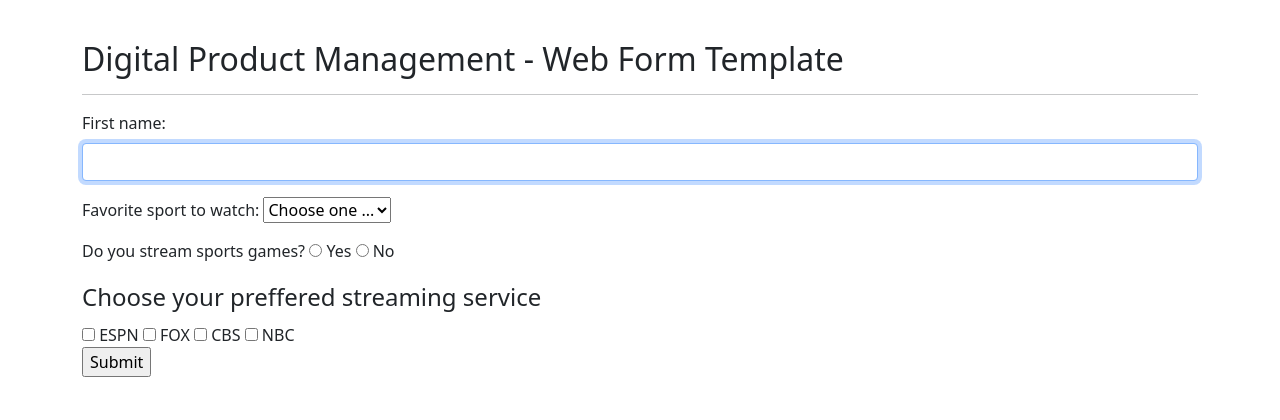
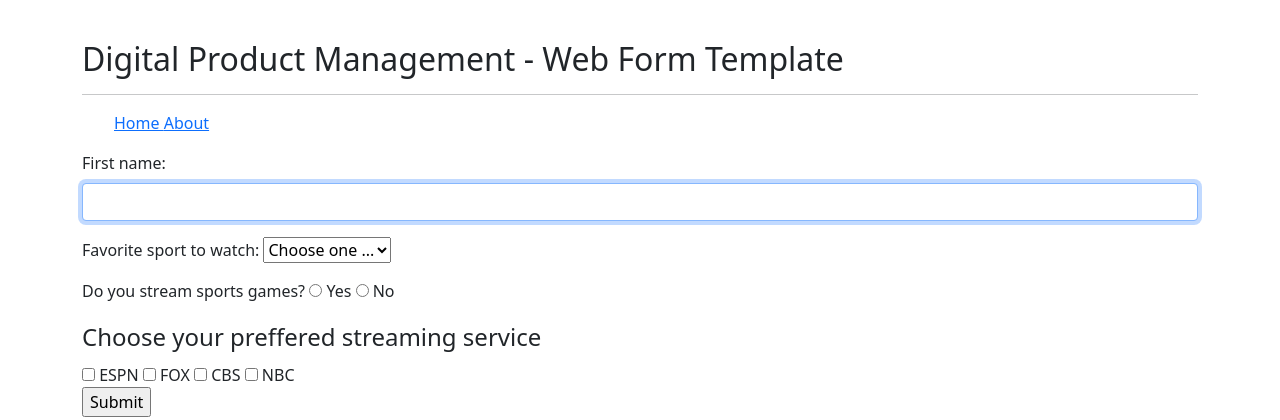
Before and after one commit to christinakaufman/BAIS-3300PairProgramming, a Python web app: template templates/index.html in a window 1280 px wide. Shown: the part 24-444 px from the top of the page. Run offline with Jinja, Linux system fonts and the light colour scheme; the template is opened without the code that fills it, so the values that code supplies are empty; some libraries are stand-ins or nearby versions.

Commit message:
Navigation Changes

```diff
--- a/templates/index.html
+++ b/templates/index.html
@@ -2,6 +2,16 @@
 <h2>Digital Product Management - Web Form Template</h2>
 <hr />
 <main>
+
+  <div id="menubar">
+    <nav>
+      <ul id="navlist">
+        <a id="homenav" href="./index.html"> Home </a>
+        <a id="aboutnav" href="./about.html"> About </a>
+      </ul>
+    </nav>
+  </div>
+
   <form action="/add" method="POST">
     <div class="mb-3">
       <label class="form-label" for="first-name">First name:</label>
```
Also changed, not shown: templates/about.html (+9 -0 lines).
